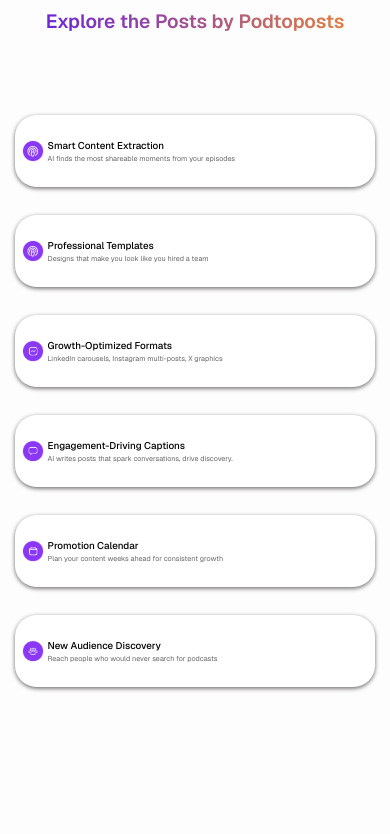
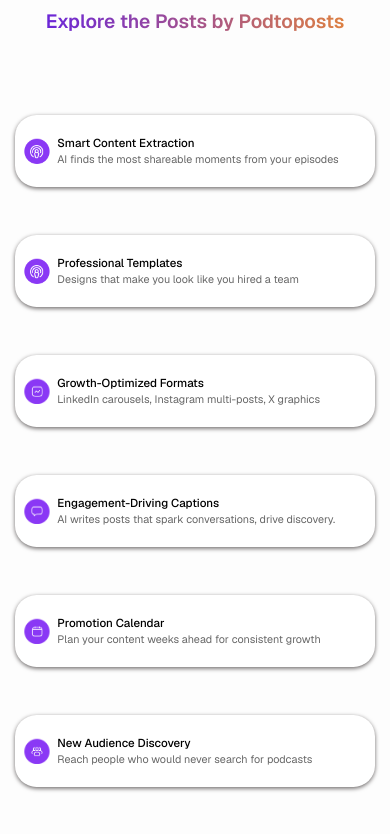
Before and after one commit to botkumar01/pod2posts, a React (Vite) app: page /home in a window 390 px wide. Shown: the part 3070-3904 px from the top of the page. Built offline with nearby package versions, Linux system fonts and the light colour scheme.

Commit message:
Update FeatureCard.scss

```diff
--- a/src/components/FeatureCard.scss
+++ b/src/components/FeatureCard.scss
@@ -68,23 +68,26 @@
 @media screen and (max-width: 900px) {
   .Fcard {
     gap: 10px;
+    // width: 0%;
     padding: 0.6rem 0.9rem;
-
+    margin-bottom: 20px;
     .Fcard-icon img {
-      width: 38px;
-      height: 38px;
+      width: 40px;
+      height: 40px;
     }
 
     .Fcard-content {
       .Fcard-title {
-        font-size: 0.95rem;
+        font-size: 1.2rem;
       }
       .Fcard-description {
-        font-size: 12px;
+        font-size: 15px;
       }
     }
   }
-}
+
+  }
+
 
 /* ✅ 3. Large phones (≤600px) */
 @media screen and (max-width: 600px) {
@@ -94,16 +97,20 @@
     border-radius: 40px;
 
     .Fcard-icon img {
-      width: 32px;
-      height: 32px;
+      width: 40px;
+      height: 40px;
     }
 
     .Fcard-content {
       .Fcard-title {
-        font-size: 0.9rem;
+        font-size: 1.1rem;
+        // gap: 8.2rem;
+        padding-left: 5px;
       }
       .Fcard-description {
-        font-size: 11px;
+        font-size: 12px;
+                padding-left: 5px;
+
       }
     }
   }
@@ -113,44 +120,45 @@
 @media screen and (max-width: 450px) {
   .Fcard {
     gap: 6px;
-    padding: 0.4rem 0.7rem;
+    scale: .9; // slightly smaller for small phones
+    // padding: 0.4rem 0.7rem;
     border-radius: 30px;
-
+    // padding: 4rem 0.7rem;
     .Fcard-icon img {
-      width: 28px;
-      height: 28px;
+      width: 35px;
+      height: 35px;
     }
 
     .Fcard-content {
       .Fcard-title {
-        font-size: 0.85rem;
+        font-size:1rem;
       }
       .Fcard-description {
-        font-size: 10px;
+        font-size: 15px;
       }
     }
   }
 }
 
-/* ✅ 5. Extra small phones (≤350px) */
-@media screen and (max-width: 350px) {
-  .Fcard {
-    gap: 4px;
-    padding: 0.3rem 0.6rem;
-    border-radius: 24px;
+// /* ✅ 5. Extra small phones (≤350px) */
+// @media screen and (max-width: 350px) {
+//   .Fcard {
+//     gap: 4px;
+//     padding: 0.3rem 0.6rem;
+//     border-radius: 24px;
 
-    .Fcard-icon img {
-      width: 24px;
-      height: 24px;
-    }
+//     .Fcard-icon img {
+//       width: 24px;
+//       height: 24px;
+//     }
 
-    .Fcard-content {
-      .Fcard-title {
-        font-size: 0.75rem;
-      }
-      .Fcard-description {
-        font-size: 9px;
-      }
-    }
-  }
-}
+//     .Fcard-content {
+//       .Fcard-title {
+//         font-size: 0.95rem;
+//       }
+//       .Fcard-description {
+//         font-size: 14px;
+//       }
+//     }
+//   }
+// }
```
